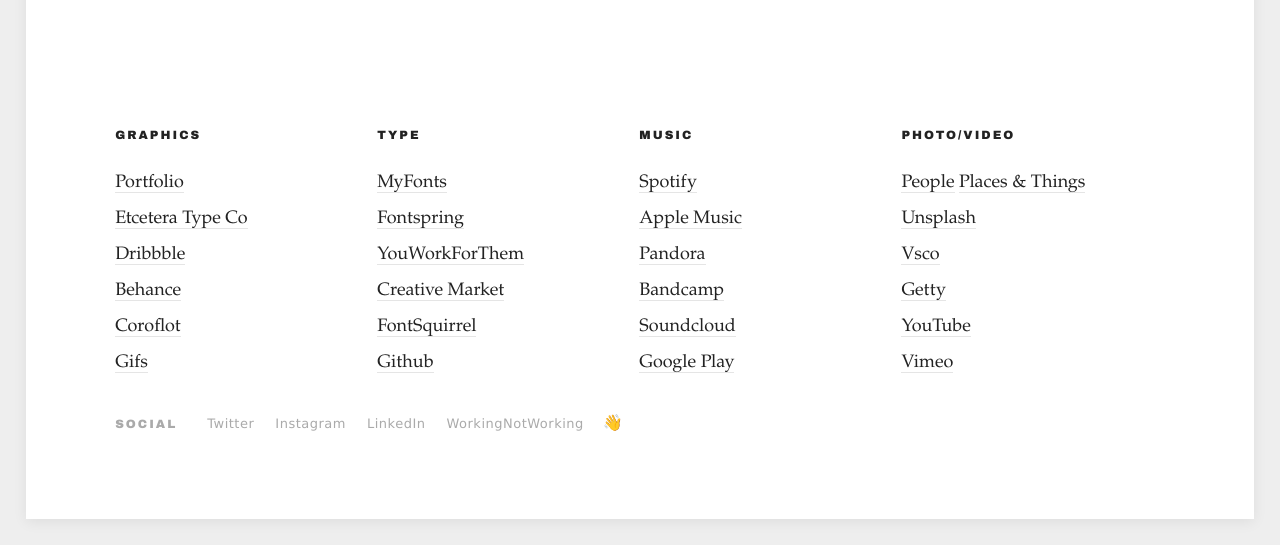
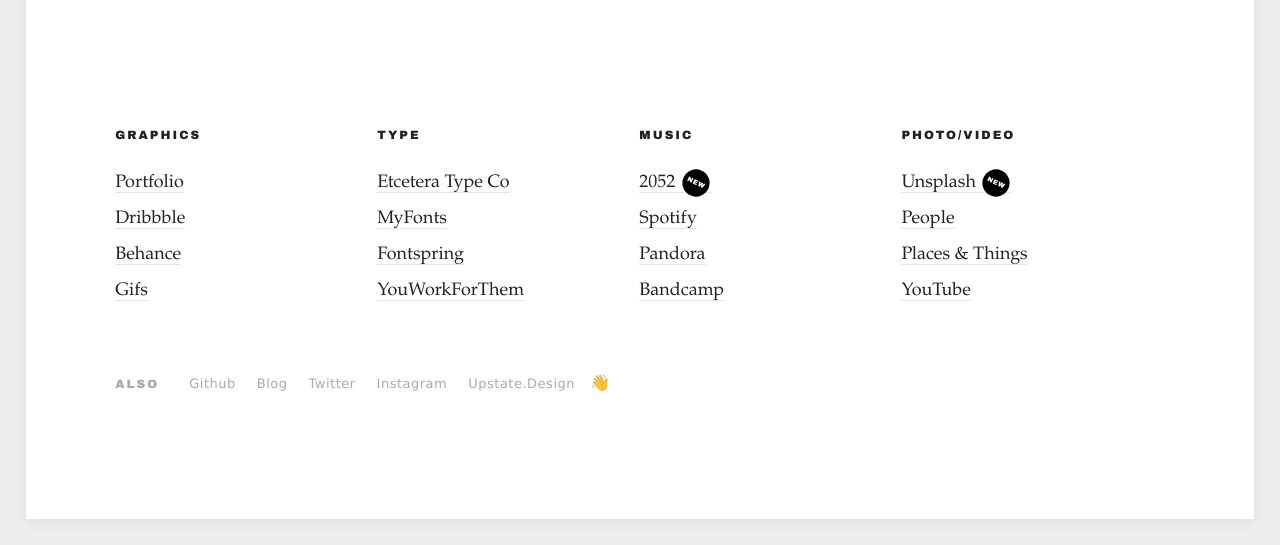
Before and after one commit to sursly/pageoflinks, a plain HTML site: page index.html in a window 1280 px wide. Shown: the part 255-800 px from the top of the page. Drawn offline with Linux system fonts and the light colour scheme.

Commit message:
style update and reference image

```diff
--- a/index.html
+++ b/index.html
@@ -27,40 +27,32 @@
   <ul id="graphics">
     <li>Graphics</li>
     <li><a href="https://www.tylerfinck.com/projects">Portfolio</a></li>
-    <li><a href="https://www.etc.supply">Etcetera Type Co</a></li>
     <li><a href="https://www.dribbble.com/finck">Dribbble</a></li>
     <li><a href="https://www.behance.net/tylerfinck">Behance</a></li>
-    <li><a href="https://www.coroflot.com/tylerfinck">Coroflot</a></li>
     <li><a href="https://tylerfinck.tumblr.com">Gifs</a></li>
   </ul>
   <ul id="type">
   <li>Type</li>
+  <li><a href="https://www.etc.supply">Etcetera Type Co</a></li>
   <li><a href="https://www.myfonts.com/foundry/Tyler_Finck/">MyFonts</a></li>
   <li><a href="https://www.fontspring.com/foundry/tyler-finck">Fontspring</a></li>
   <li><a href="https://www.youworkforthem.com/designer/766/tyler-finck/">YouWorkForThem</a></li>
-  <li><a href="http://creativemarket.com/finck">Creative Market</a></li>
-  <li><a href="https://www.fontsquirrel.com/fonts/list/foundry/tyler-finck">FontSquirrel</a></li>
-  <li><a href="https://github.com/sursly/">Github</a></li>
   </ul>
   <ul id="music">
   <li>Music</li>
+  <li><a href="https://2052.madebytyler.com">2052 <span class="new">new</span></a></li>
   <li><a href="https://open.spotify.com/artist/7dknjYDTneyBIz9djlQnXG">Spotify</a></li>
-  <li><a href="https://music.apple.com/us/artist/tyler-finck/547712275">Apple Music</a></li>
   <li><a href="https://www.pandora.com/artist/tyler-finck/ARX7Z3Xm2VjP3p4">Pandora</a></li>
   <li><a href="https://tylerfinck.bandcamp.com/">Bandcamp</a></li>
-  <li><a href="https://soundcloud.com/tylerfinck">Soundcloud</a></li>
-  <li><a href="https://play.google.com/store/music/artist?id=Ad3hq2atdrhop34h3d2ax43zcfq&hl=en_US">Google Play</a></li>
   </ul>
   <ul id="Photo/Video">
   <li>Photo/Video</li>
-  <li><a href="https://tylerfinck.com/projects/People">People</a> <a href="https://tylerfinck.com/projects/places-and-things">Places & Things</a></li>
-  <li><a href="https://unsplash.com/@finck">Unsplash</a></li>
-  <li><a href="https://vsco.co/typeler/images/1">Vsco</a></li>
-  <li><a href="https://www.gettyimages.com/photos/sursly?alloweduse=availableforalluses&family=creative&license=rf&phrase=sursly&sort=best">Getty</a></li>
+  <li><a href="https://unsplash.com/@finck">Unsplash <span class="new">new</span></a></li>
+  <li><a href="https://tylerfinck.com/projects/People">People</a></li>
+  <li><a href="https://tylerfinck.com/projects/places-and-things">Places & Things</a></li>
   <li><a href="http://youtube.com/c/tylerfinck">YouTube</a></li>
-  <li><a href="https://vimeo.com/finck">Vimeo</a></li>
   </ul>
-  <p class="social"><strong>Social</strong> <a href="https://www.twitter.com/typeler">Twitter</a> <a href="https://www.instagram.com/typeler">Instagram</a> <a href="http://linkedin.com/in/tylerfinck">LinkedIn</a> <a href="https://workingnotworking.com/49689-tyler">WorkingNotWorking</a> 👋</p>
+  <p class="social"><strong>Also</strong> <a href="https://github.com/sursly/">Github</a> <a href="https://www.tylerfinck.com">Blog</a> <a href="https://www.twitter.com/typeler">Twitter</a> <a href="https://www.instagram.com/typeler">Instagram</a> <a href="https://upstate.design">Upstate.Design</a>👋</p>
 </section>
 
 
--- a/style.css
+++ b/style.css
@@ -44,11 +44,11 @@
   width: 24%;
   display: inline-block;
   vertical-align: top;
-  margin-bottom: 2em;
+  margin-bottom: 4em;
 }
 
 ul li:first-child, p.social strong {
-  font-family: 'Arial Black', Arial, sans;
+  font-family: 'Arial Black', Arial, sans-serif;
   font-weight: black;
   text-transform: uppercase;
   letter-spacing: 2px;
@@ -96,6 +96,32 @@
   color: coral;
 }
 
+.new {
+content: "new";
+font-size: 8px;
+text-transform: uppercase;
+font-family: "Arial Black", Arial, Helvetica, sans-serif;
+background: black;
+color: white;
+padding: 14px 5px;
+border-radius: 25px;
+line-height: .5;
+letter-spacing: .5px;
+display: inline-block;
+transform: rotate(25deg) scale(.85);
+position: relative;
+top: -2px;
+transition: all 0.15s ease-out;
+-moz-transition: all 0.15s ease-out;
+-webkit-transition: all 0.15s ease-out;
+}
+
+a:hover .new {
+  background: coral;
+  color: black;
+  transform: rotate(0deg) scale(1)
+}
+
 /*responsive styles below ---------------------------------------------*/
 
 @media screen and (max-width: 1023px) {
```
Also changed, not shown: example.png (added), 1 other file.
